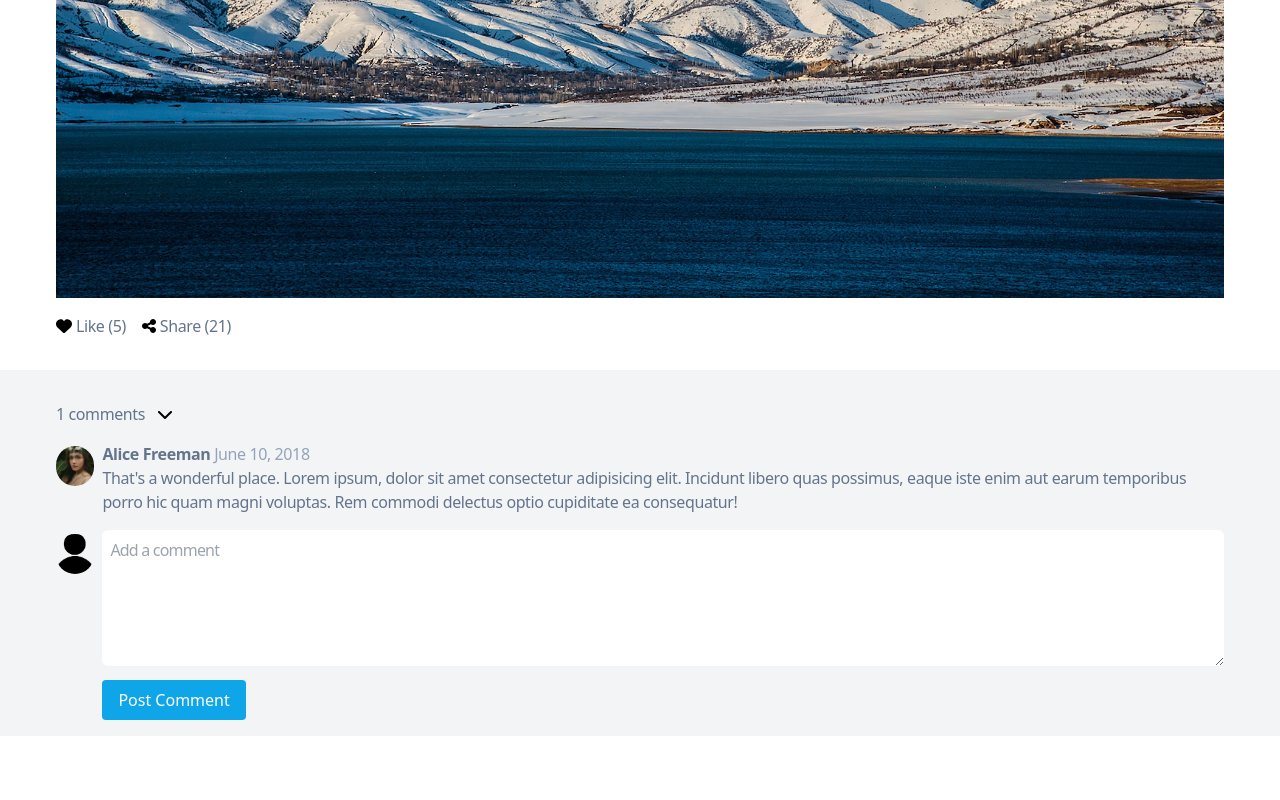
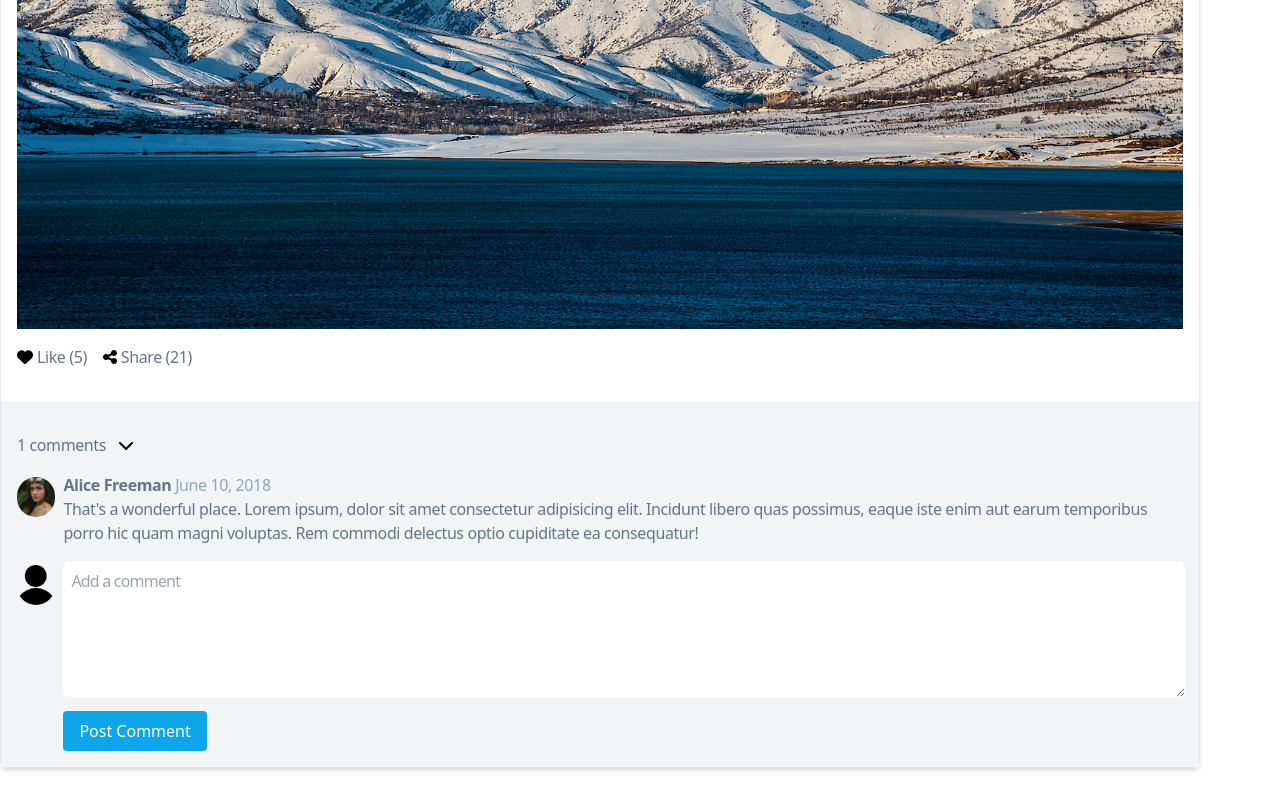
Before and after one commit to readyp/zettatest, a plain HTML site: page index.html in a window 1280 px wide. Shown: the part 601-1401 px from the top of the page. Before the commit the page ends 1337 px from the top, so only its background shows below. Drawn offline with Linux system fonts and the light colour scheme; files whose address does not match are found by name.

Commit message:
Added border and shadow to card body

```diff
--- a/index.html
+++ b/index.html
@@ -9,11 +9,11 @@
     <link rel="stylesheet" href="./styles.css" />
   </head>
   <body>
-    <main class="tracking-tight text-slate-500 font-medium">
+    <main class="tracking-tight my-8 text-slate-500 font-medium container mx-auto">
       <!-- Card -->
-      <div class="container mx-auto p-4 lg:w-[1200px]">
+      <div class="lg:w-[1200px] border shadow-md rounded">
         <!-- Card Header -->
-        <div>
+        <div class=" p-4">
           <!-- Card Image and User -->
           <div class="flex items-center gap-2">
             <!-- Image -->
@@ -75,11 +75,10 @@
             </div>
           </div>
         </div>
-      </div>
 
-      <!-- Comment Section -->
+         <!-- Comment Section -->
       <div class="bg-gray-100">
-        <section class="container mx-auto p-4 lg:w-[1200px]">
+        <section class="p-4 lg:w-[1200px]">
           <!-- Comments -->
           <div class="flex items-center gap-3 my-4">
             <span>1 comments</span>
@@ -136,6 +135,9 @@
               </div>
             </div>
           </div>
+      </div>
+
+
         </section>
       </div>
     </main>
```
Also changed, not shown: styles.css.
